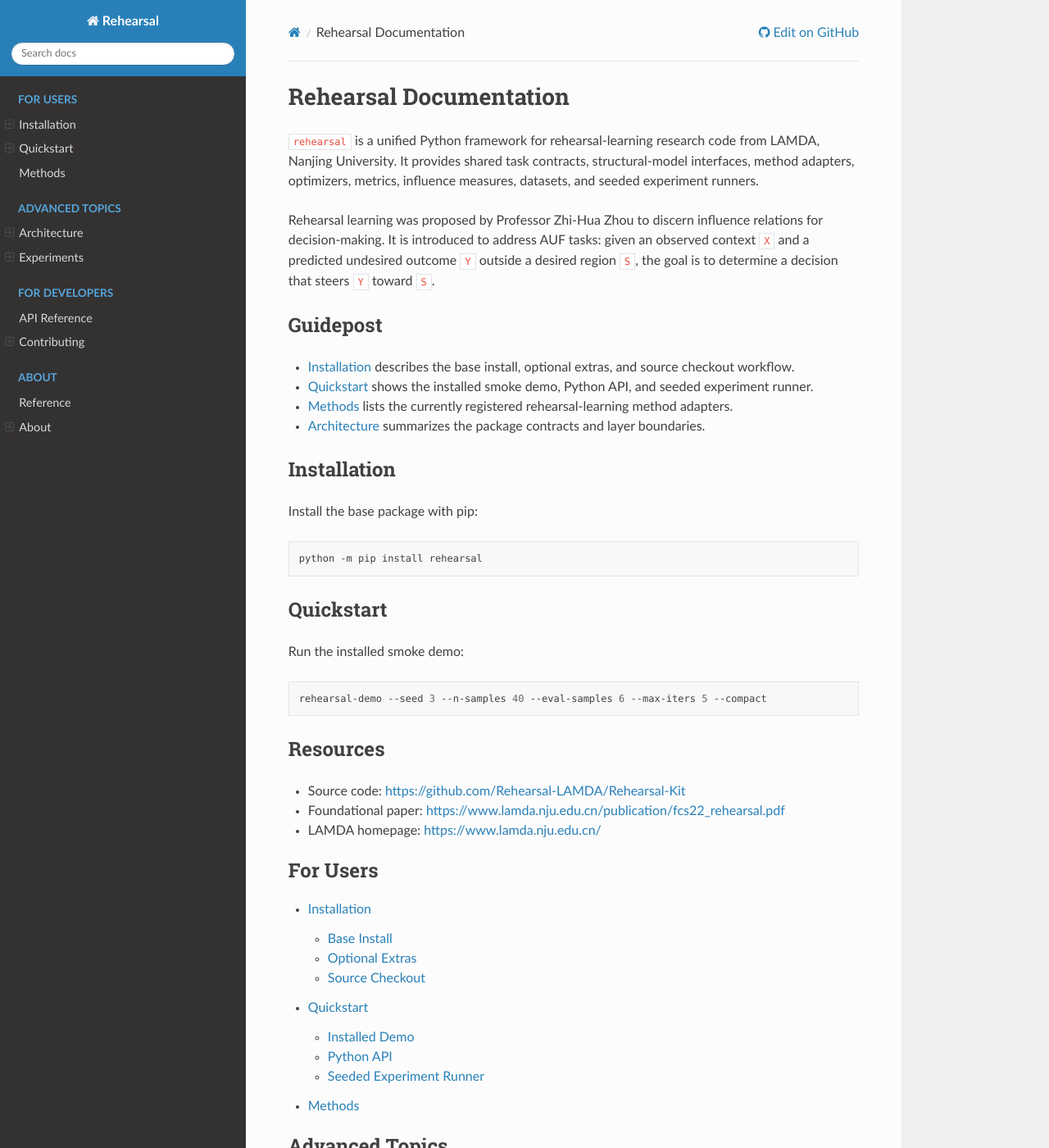
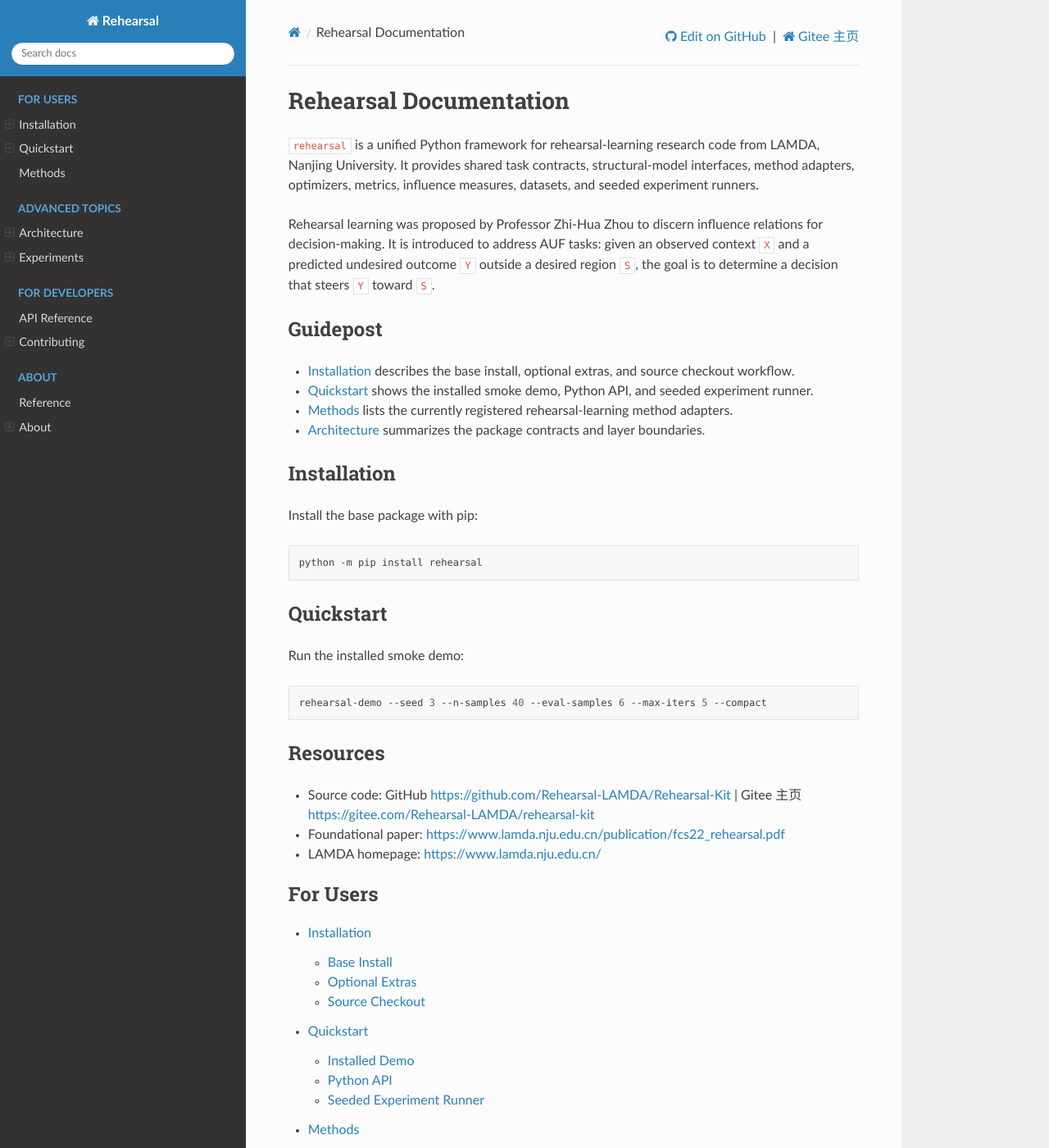
Before and after one commit to Rehearsal-LAMDA/Rehearsal-Kit, a Sphinx documentation site: the page built from docs/index.rst, in a window 1280 px wide and 1400 px high. Shown: the whole window at 82% size. Built offline with Sphinx 7.4.7 and the Read the Docs theme 3.1.0, drawn with Linux system fonts in a browser that asks for light colours.

Commit message:
docs: add Gitee homepage links

```diff
--- /dev/null
+++ b/docs/_templates/breadcrumbs.html
@@ -0,0 +1,40 @@
+{%- extends "!breadcrumbs.html" %}
+
+{%- block breadcrumbs_aside %}
+      <li class="wy-breadcrumbs-aside">
+        {%- if hasdoc(pagename) and display_vcs_links %}
+          {%- if display_github %}
+            {%- if check_meta and 'github_url' in meta %}
+              <!-- User defined GitHub URL -->
+              <a href="{{ meta['github_url'] }}" class="fa fa-github"> {{ _('Edit on GitHub') }}</a>
+            {%- else %}
+              <a href="https://{{ github_host|default("github.com") }}/{{ github_user }}/{{ github_repo }}/{{ theme_vcs_pageview_mode or "blob" }}/{{ github_version }}{{ conf_py_path }}{{ pagename }}{{ page_source_suffix }}" class="fa fa-github"> {{ _('Edit on GitHub') }}</a>
+            {%- endif %}
+          {%- elif display_bitbucket %}
+            {%- if check_meta and 'bitbucket_url' in meta %}
+              <!-- User defined Bitbucket URL -->
+              <a href="{{ meta['bitbucket_url'] }}" class="fa fa-bitbucket"> {{ _('Edit on Bitbucket') }}</a>
+            {%- else %}
+              <a href="https://bitbucket.org/{{ bitbucket_user }}/{{ bitbucket_repo }}/src/{{ bitbucket_version}}{{ conf_py_path }}{{ pagename }}{{ page_source_suffix }}?mode={{ theme_vcs_pageview_mode or "view" }}" class="fa fa-bitbucket"> {{ _('Edit on Bitbucket') }}</a>
+            {%- endif %}
+          {%- elif display_gitlab %}
+            {%- if check_meta and 'gitlab_url' in meta %}
+              <!-- User defined GitLab URL -->
+              <a href="{{ meta['gitlab_url'] }}" class="fa fa-gitlab"> {{ _('Edit on GitLab') }}</a>
+            {%- else %}
+              <a href="https://{{ gitlab_host|default("gitlab.com") }}/{{ gitlab_user }}/{{ gitlab_repo }}/{{ theme_vcs_pageview_mode or "blob" }}/{{ gitlab_version }}{{ conf_py_path }}{{ pagename }}{{ page_source_suffix }}" class="fa fa-gitlab"> {{ _('Edit on GitLab') }}</a>
+            {%- endif %}
+          {%- elif show_source and source_url_prefix %}
+            <a href="{{ source_url_prefix }}{{ pagename }}{{ page_source_suffix }}">{{ _('View page source') }}</a>
+          {%- elif show_source and has_source and sourcename %}
+            <a href="{{ pathto('_sources/' + sourcename, true)|e }}" rel="nofollow"> {{ _('View page source') }}</a>
+          {%- endif %}
+          {%- if gitee_url %}
+            {%- if display_github or display_bitbucket or display_gitlab or (show_source and (source_url_prefix or (has_source and sourcename))) %}
+              &nbsp;|&nbsp;
+            {%- endif %}
+            <a href="{{ gitee_url }}"><span class="fa fa-home" aria-hidden="true"></span> {{ _('Gitee 主页') }}</a>
+          {%- endif %}
+        {%- endif %}
+      </li>
+{%- endblock %}
--- a/docs/about.rst
+++ b/docs/about.rst
@@ -8,5 +8,5 @@
 -----
 
 * LAMDA: https://www.lamda.nju.edu.cn/
-* Source code: https://github.com/Rehearsal-LAMDA/Rehearsal-Kit
+* Source code: GitHub https://github.com/Rehearsal-LAMDA/Rehearsal-Kit | Gitee 主页 https://gitee.com/Rehearsal-LAMDA/rehearsal-kit
 * Foundational paper: https://www.lamda.nju.edu.cn/publication/fcs22_rehearsal.pdf
--- a/docs/conf.py
+++ b/docs/conf.py
@@ -22,4 +22,5 @@
     "github_repo": "Rehearsal-Kit",
     "github_version": "main",
     "conf_py_path": "/docs/",
+    "gitee_url": "https://gitee.com/Rehearsal-LAMDA/rehearsal-kit",
 }
--- a/docs/index.rst
+++ b/docs/index.rst
@@ -43,7 +43,7 @@
 Resources
 ---------
 
-* Source code: https://github.com/Rehearsal-LAMDA/Rehearsal-Kit
+* Source code: GitHub https://github.com/Rehearsal-LAMDA/Rehearsal-Kit | Gitee 主页 https://gitee.com/Rehearsal-LAMDA/rehearsal-kit
 * Foundational paper: https://www.lamda.nju.edu.cn/publication/fcs22_rehearsal.pdf
 * LAMDA homepage: https://www.lamda.nju.edu.cn/
 
--- a/docs/installation.rst
+++ b/docs/installation.rst
@@ -38,3 +38,5 @@
    git clone https://github.com/Rehearsal-LAMDA/Rehearsal-Kit.git
    cd Rehearsal-Kit
    python -m pip install .
+
+Gitee 主页: https://gitee.com/Rehearsal-LAMDA/rehearsal-kit
```
